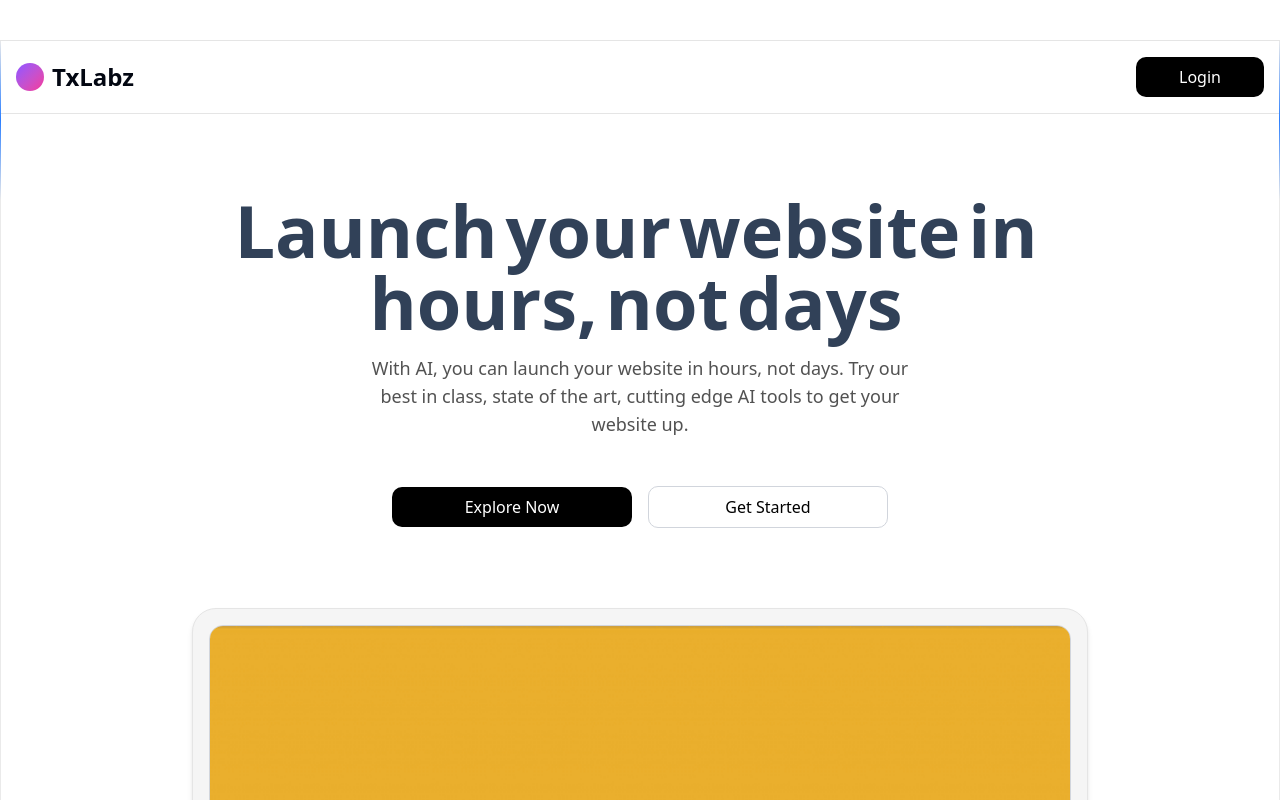
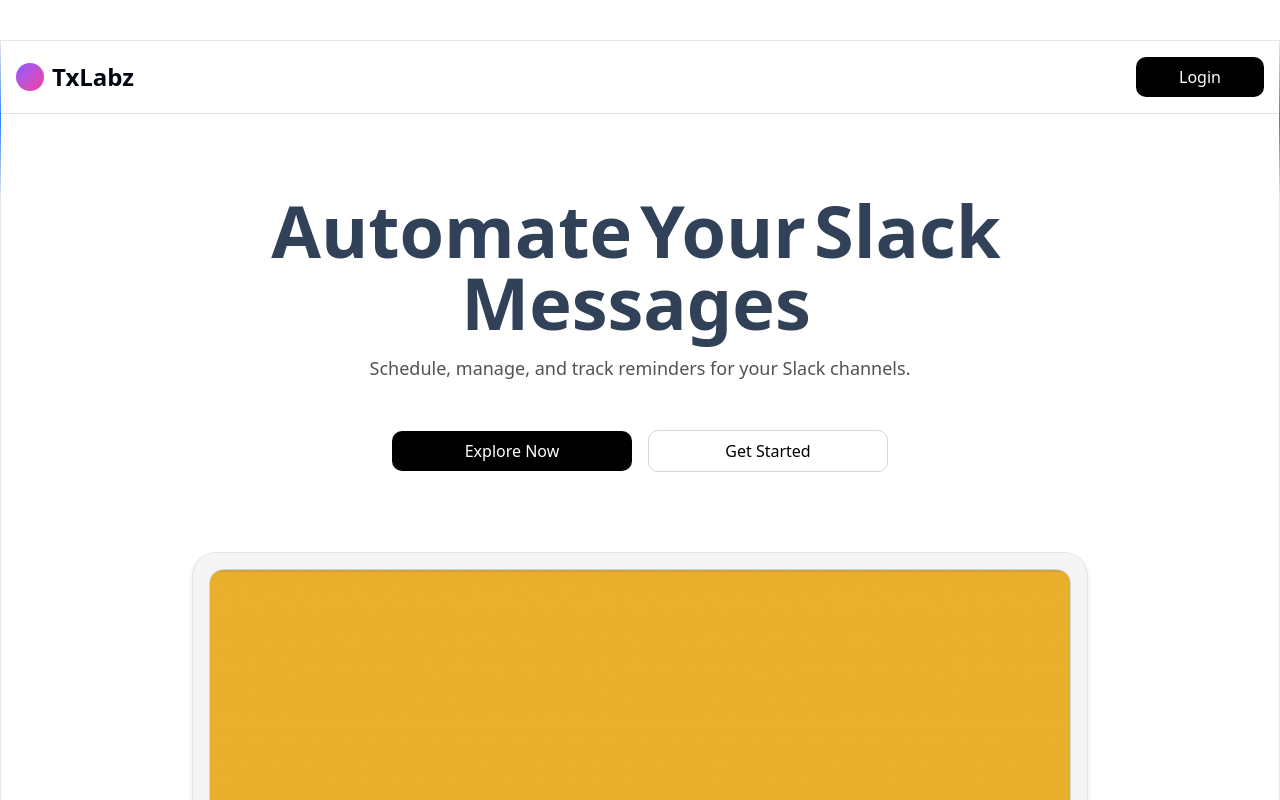
Before and after one commit to ehsanallahi/txLabz-slack-reminders, a Next.js app: page / in a window 1280 px wide. Shown: the top 800 px of the page. Built offline with nearby package versions, Linux system fonts and the light colour scheme.

Commit message:
Update HeroSectionOne component text to reflect new messaging about Slack reminders

```diff
--- a/components/hero-section-one.jsx
+++ b/components/hero-section-one.jsx
@@ -27,7 +27,7 @@ export default function HeroSectionOne() {
       <div className="px-4 py-10 md:py-20">
         <h1
           className="relative z-10 mx-auto max-w-4xl text-center text-2xl font-bold text-slate-700 md:text-4xl lg:text-7xl dark:text-slate-300">
-          {"Launch your website in hours, not days"
+          {"Automate Your Slack Messages"
             .split(" ")
             .map((word, index) => (
               <motion.span
@@ -56,9 +56,7 @@ export default function HeroSectionOne() {
             delay: 0.8,
           }}
           className="relative z-10 mx-auto max-w-xl py-4 text-center text-lg font-normal text-neutral-600 dark:text-neutral-400">
-          With AI, you can launch your website in hours, not days. Try our best
-          in class, state of the art, cutting edge AI tools to get your website
-          up.
+          Schedule, manage, and track reminders for your Slack channels.
         </motion.p>
         <motion.div
           initial={{
```
